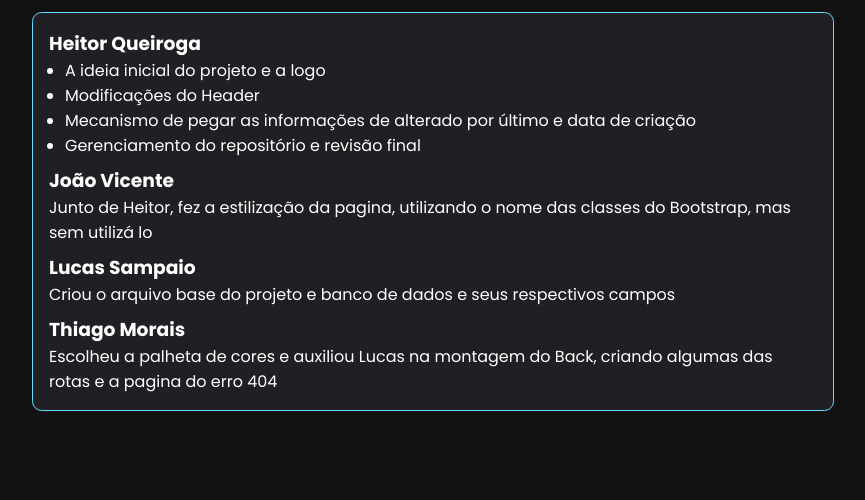
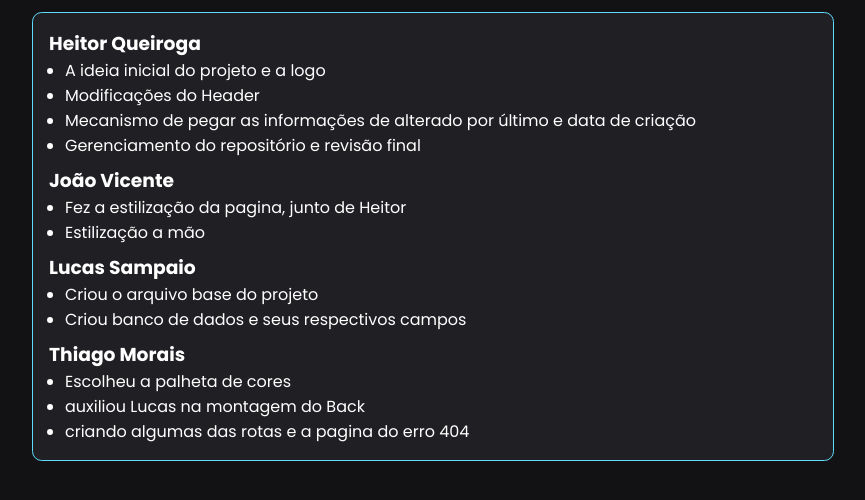
Before and after one commit to HeitorQueiroga49355/conception, a Flask app: page /about in a window 1280 px wide. Shown: the part 211-711 px from the top of the page, without its empty margins (207-1072 px from the left). Run offline with Flask 2, Linux system fonts and the light colour scheme; some libraries are stand-ins or nearby versions.

Commit message:
Correção de sobre nós

```diff
--- a/templates/about.html
+++ b/templates/about.html
@@ -16,15 +16,28 @@
     </div>
     <div class="memb">
       <h3>João Vicente</h3>
-      <p>Junto de Heitor, fez a estilização da pagina, utilizando o nome das classes do Bootstrap, mas sem utilizá lo</p>
+      <ul>
+        <li>Fez a estilização da pagina, junto de Heitor</li>
+        <li>Estilização a mão</li>
+      </ul>
+      <!-- <p>Junto de Heitor, fez a estilização da pagina, utilizando o nome das classes do Bootstrap, mas sem utilizá lo</p> -->
     </div>
     <div class="memb">
       <h3>Lucas Sampaio</h3>
-      <p>Criou o arquivo base do projeto e banco de dados e seus respectivos campos</p>
+      <ul>
+        <li>Criou o arquivo base do projeto</li>
+        <li>Criou banco de dados e seus respectivos campos</li>
+      </ul>
+      <!-- <p>Criou o arquivo base do projeto e banco de dados e seus respectivos campos</p> -->
     </div>
     <div class="memb">
       <h3>Thiago Morais</h3>
-      <p>Escolheu a palheta de cores e auxiliou Lucas na montagem do Back, criando algumas das rotas e a pagina do erro 404</p>
+      <ul>
+        <li>Escolheu a palheta de cores</li>
+        <li>auxiliou Lucas na montagem do Back</li>
+        <li>criando algumas das rotas e a pagina do erro 404</li>
+      </ul>
+      <!-- <p>Escolheu a palheta de cores e auxiliou Lucas na montagem do Back, criando algumas das rotas e a pagina do erro 404</p> -->
     </div>
   </section>
   {% endblock %}
```
